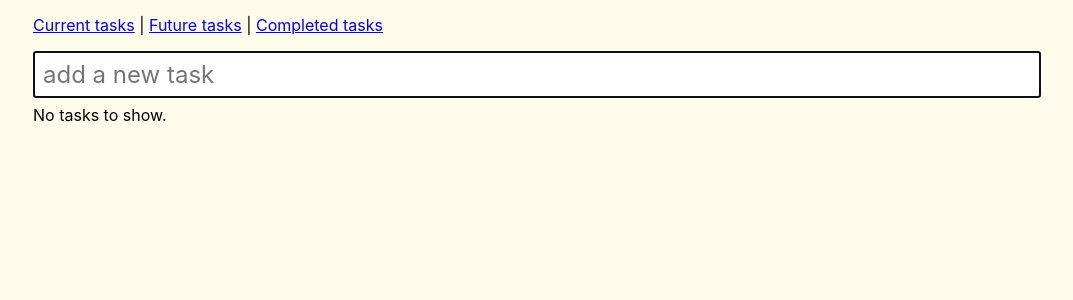
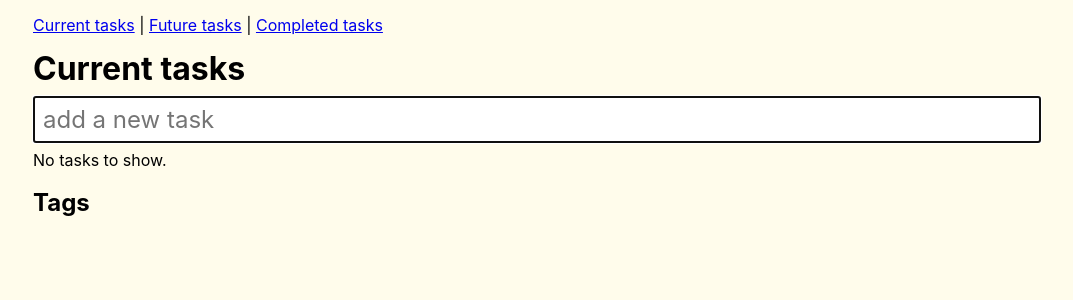
Before and after one commit to cndreisbach/busyb, a Django app: page /tasks/ in a window 1280 px wide. Shown: the part 51-351 px from the top of the page, without its empty margins (103-1176 px from the left). Run offline with Django 3.2, Linux system fonts and the light colour scheme; the visitor is signed in with stand-in values (Sample User, id 1); data that the repository does not hold is empty.

Commit message:
Add tags

```diff
--- a/busyb/urls.py
+++ b/busyb/urls.py
@@ -45,6 +45,11 @@ urlpatterns = [
         core_views.task_list,
         kwargs={'group': 'future'},
         name="task_list_future"),
+    path(
+        'tasks/tagged/<tag>/',
+        core_views.task_list,
+        kwargs={'group': 'tagged'},
+        name="task_list_tagged"),
     path('tasks/new/', core_views.new_task, name="new_task"),
     path(
         'tasks/<hashid:task_id>/complete/',
--- a/core/models.py
+++ b/core/models.py
@@ -5,6 +5,21 @@ from django.contrib.auth.models import AbstractUser
 from core.hashids import hashids
 from datetime import date
 from django.utils import timezone
+
+from django.contrib.postgres.fields import CICharField
+
+
+def get_hashtags(text):
+    """
+    Split a string by spaces, then strip off punctuation, returning
+    only the words that start with a pound sign.
+    """
+    tags = set([
+        item.strip("#.,-\"\'&*^!")
+        for item in text.split()
+        if item.startswith("#")
+    ])
+    return tags
 
 
 class User(AbstractUser):
@@ -84,9 +99,41 @@ class Task(models.Model):
             self.save()
         return self
 
+    def save(self, *args, **kwargs):
+        super().save(*args, **kwargs)
+        self.parse_tags()
+
+    def parse_tags(self):
+        """
+        Read through the description of the task and pull out any tags.
+        Create Tag model objects for these and associate them.
+        """
+        tags = []
+        text_tags = get_hashtags(self.description)
+        for tag_text in text_tags:
+            tag, _ = Tag.objects.get_or_create(text=tag_text)
+            tags.append(tag)
+        self.tags.set(tags)
+
 
 class Note(models.Model):
     task = models.ForeignKey(
         to=Task, related_name='notes', on_delete=models.CASCADE)
     text = models.TextField()
     created_at = models.DateTimeField(null=True, auto_now_add=True)
+
+
+class Tag(models.Model):
+    """
+    Represents a tag or "hashtag" -- a free-form category that we
+    can add to tasks.
+
+    - Tags should be case-insensitive
+
+    """
+
+    # This should be enforced to be unique in a case-insensitive fashion
+    # but we are leaving it for now.
+    text = models.CharField(
+        max_length=100, unique=True, help_text="Tag text (must be lowercase)")
+    tasks = models.ManyToManyField(to=Task, related_name="tags")
--- a/core/templates/core/task_list.html
+++ b/core/templates/core/task_list.html
@@ -8,6 +8,7 @@
   <a href="{% url 'task_list_future' %}">Future tasks</a> |
   <a href="{% url 'task_list_complete' %}">Completed tasks</a>
 </div>
+<h1 class="mv2">{{ header_text }}</h1>
 <div class="mv2">
   <form method="POST" action="{% url 'new_task' %}">
     {% csrf_token %}
@@ -59,4 +60,13 @@
     <div>No tasks to show.</div>
   {% endfor %}
 </div>
+
+<div class="mv2">
+<h2>Tags</h2>
+<ul>
+  {% for tag in tags %}
+    <li><a href="{% url 'task_list_tagged' tag=tag.text %}">#{{tag.text}}</a></li>
+  {% endfor %}
+</ul>
+</div>
 {% endblock %}
--- a/core/views.py
+++ b/core/views.py
@@ -3,7 +3,7 @@ from django.shortcuts import redirect, render, resolve_url
 from django.views.decorators.http import require_http_methods
 from django.http import Http404
 from django.contrib import messages
-
+from core.models import Tag
 from core.forms import NewTaskForm, EditTaskForm, NoteForm
 from datetime import date
 
@@ -16,28 +16,40 @@ def index(request):
 
 
 @login_required
-def task_list(request, group=None):
+def task_list(request, group=None, tag=None):
     tasks = request.user.tasks
+    tags = Tag.objects.filter(tasks__owner=request.user).distinct()
+
+    header_text = 'Current tasks'
 
     if group == 'complete':
         tasks = tasks.complete()
+        header_text = 'Completed tasks'
     elif group == 'future':
         tasks = tasks.future()
+        header_text = 'Future tasks'
     else:
         tasks = tasks.current()
 
-    return render(request, "core/task_list.html", {
-        "today": date.today(),
-        "tasks": tasks,
-        "form": NewTaskForm()
-    })
+    if tag is not None:
+        tasks = tasks.filter(tags__text__iexact=tag)
+        header_text += f' tagged #{tag}'
+
+    return render(
+        request, "core/task_list.html", {
+            "tags": tags,
+            "header_text": header_text,
+            "today": date.today(),
+            "tasks": tasks,
+            "form": NewTaskForm()
+        })
 
 
 @require_http_methods(['GET', 'POST'])
 @login_required
 def edit_task(request, task_id):
     task = request.user.tasks.with_hashid(task_id)
-    print(task)
+
     if task is None:
         raise Http404('No task matches the given query.')
 
```
Also changed, not shown: core/migrations/0007_tag.py (added).
